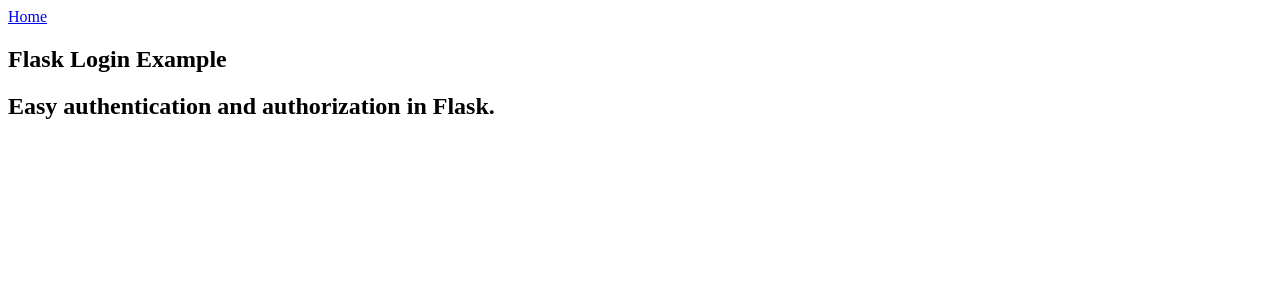
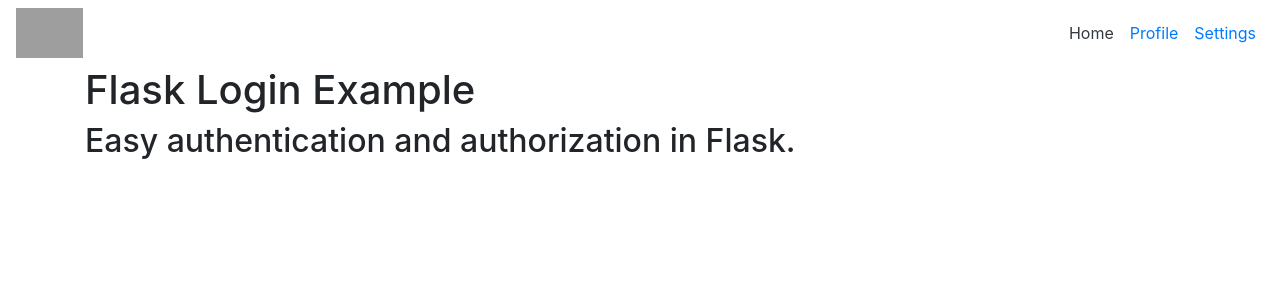
Before and after one commit to angel-romero-f/ClassConnect, a Flask app: page / in a window 1280 px wide. Shown: the top 300 px of the page. Run offline with Flask 3, Linux system fonts and the light colour scheme; grey boxes are pictures that could not be loaded.

Commit message:
Update base.html

```diff
--- a/project/templates/base.html
+++ b/project/templates/base.html
@@ -5,26 +5,31 @@
     <meta charset="utf-8">
     <meta http-equiv="X-UA-Compatible" content="IE=edge">
     <meta name="viewport" content="width=device-width, initial-scale=1">
-    <title>Flask Auth Example</title>
+    <title>Landing Page</title>
+    <link rel="stylesheet" href="https://cdn.jsdelivr.net/npm/bootstrap@4.1.3/dist/css/bootstrap.min.css" integrity="sha384-MCw98/SFnGE8fJT3GXwEOngsV7Zt27NXFoaoApmYm81iuXoPkFOJwJ8ERdknLPMO" crossorigin="anonymous">
 </head>
 
 <body>
-    <section class="hero is-primary is-fullheight">
-
-        <div class="hero-head">
-            <nav class="navbar">
-                <div class="container">
-                    <div id="navbarMenuHeroA" class="navbar-menu">
-                        <div class="navbar-end">
-                            <a href="{{ url_for('main.index') }}" class="navbar-item">
-                                Home
-                            </a>
-                        </div>
-                    </div>
-                </div>
-            </nav>
-        </div>
-
+        <nav class="navbar navbar-expand-sm bg-white">
+            <img src="https://assets.pokemon.com/assets/cms2/img/pokedex/full//393.png" alt="piplup photo" height="50px">
+            <ul class="navbar-nav ml-auto">
+                <li class="nav-item">
+                    <a class="nav-link text-dark" href="{{url_for('main.landing')}}">
+                      Home
+                    </a>
+                </li>
+                <li class="nav-item">
+                    <a class="nav-link " href="{{url_for('main.profile')}}">
+                      Profile
+                    </a>
+                </li>
+                <li class="nav-item">
+                    <a class="nav-link" href="#">
+                      Settings
+                    </a>
+                </li>
+            </ul>
+        </nav>
         <div class="hero-body">
             <div class="container has-text-centered">
                {% block content %}
```
